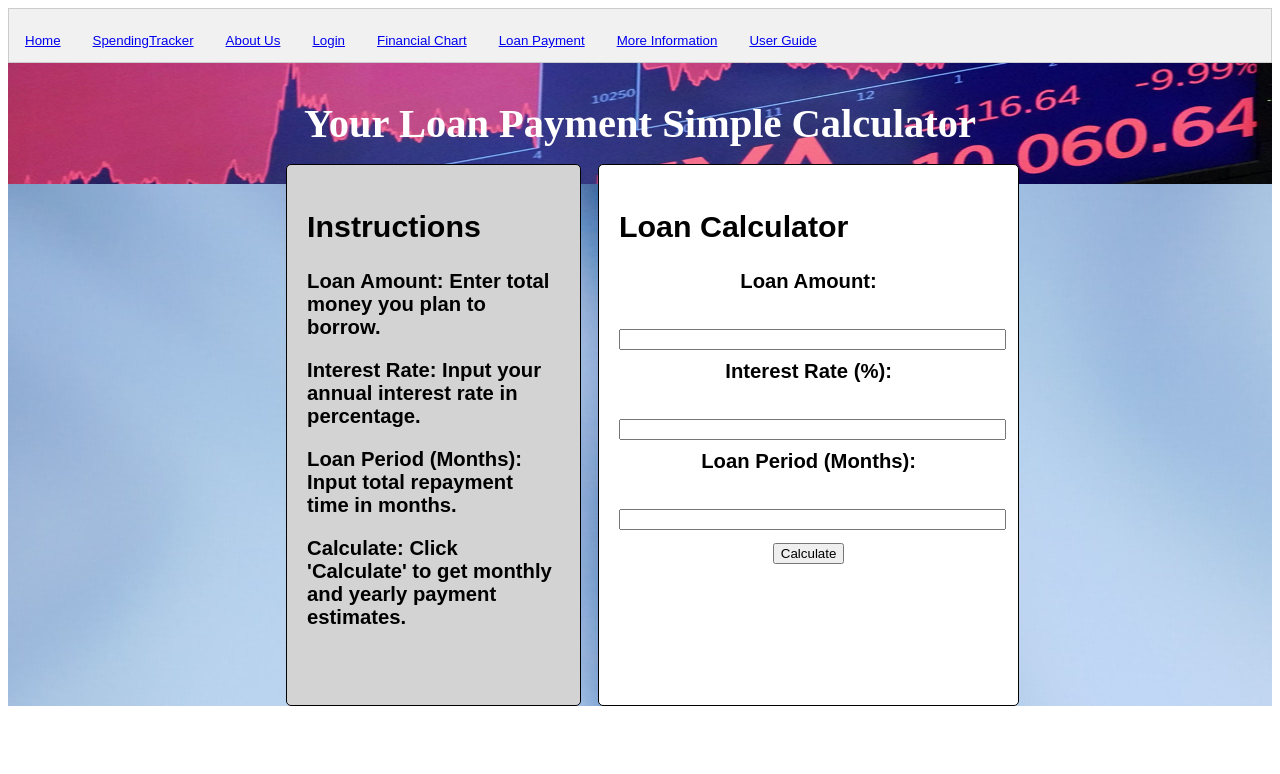
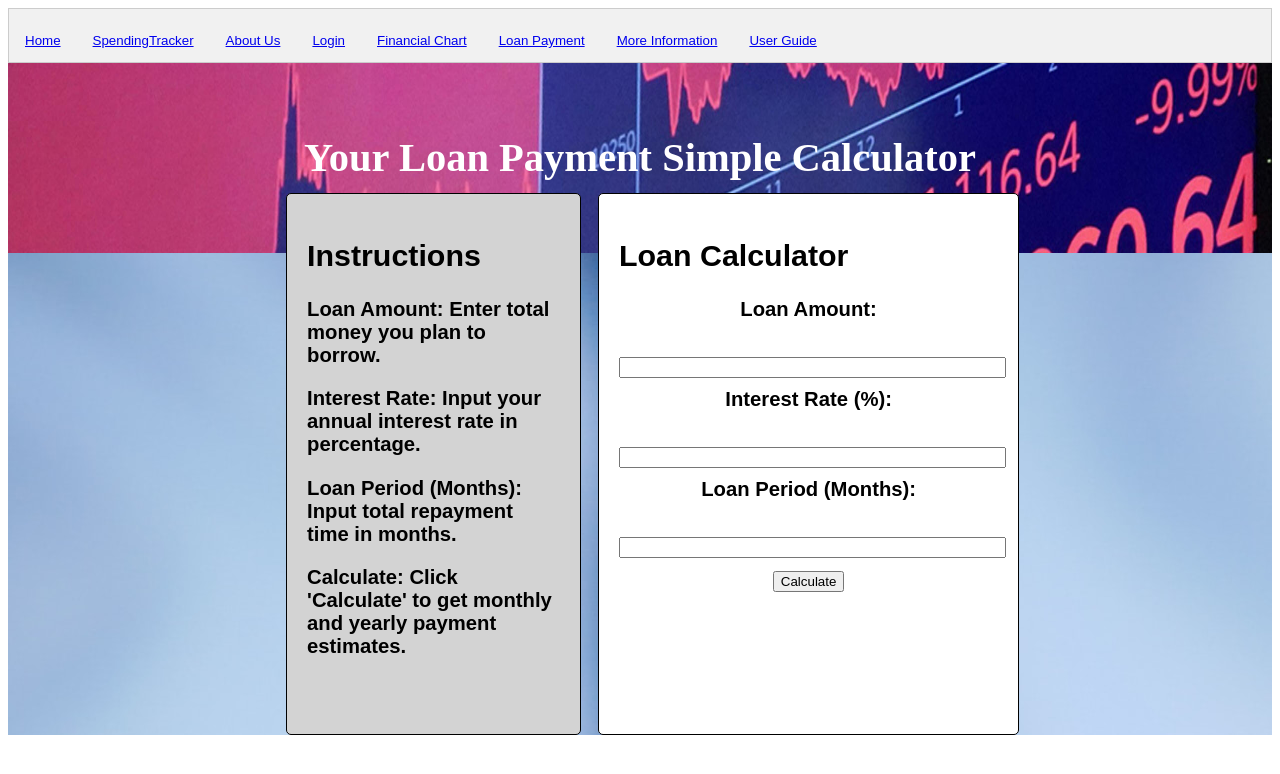
Before and after one commit to mehrojalimov/Financially-Fit, a PHP site: page /LoanPayment.html in a window 1280 px wide. Shown: the top 774 px of the page. Run offline with PHP 8.4, Linux system fonts and the light colour scheme.

Commit message:
Adding the styles and CSS

```diff
--- a/style.css
+++ b/style.css
@@ -134,7 +134,7 @@ li {
   border: 1px solid #000;
   border-radius: 5px;
   margin-left: 22%;
-  margin-top: -20px;
+  margin-top: -60px;
   background-color: #D3D3D3;
 }
 
@@ -145,7 +145,7 @@ li {
   background-color: #ffffff;
   border-radius: 5px;
   margin-right: 20%;  /* Adjust this value as needed */
-  margin-top: -20px
+  margin-top: -60px
 
 }
 
@@ -183,9 +183,9 @@ body#loanPaymentPage::before {
 
 body#loanPaymentPage header {
   text-align: center;
-  padding: 10px; /* Gives some space around the text */
+  padding: 3.5%; /* Gives some space around the text */
   background-image: url('invest.jpg');
-  background-size: 100% 300%;
+  background-size: 100% 500%;
 }
 body#loanPaymentPage header h1 {
   font-family: "Times New Roman", Times, serif;
```
Also changed, not shown: AboutUs.html (+18 -6 lines).
